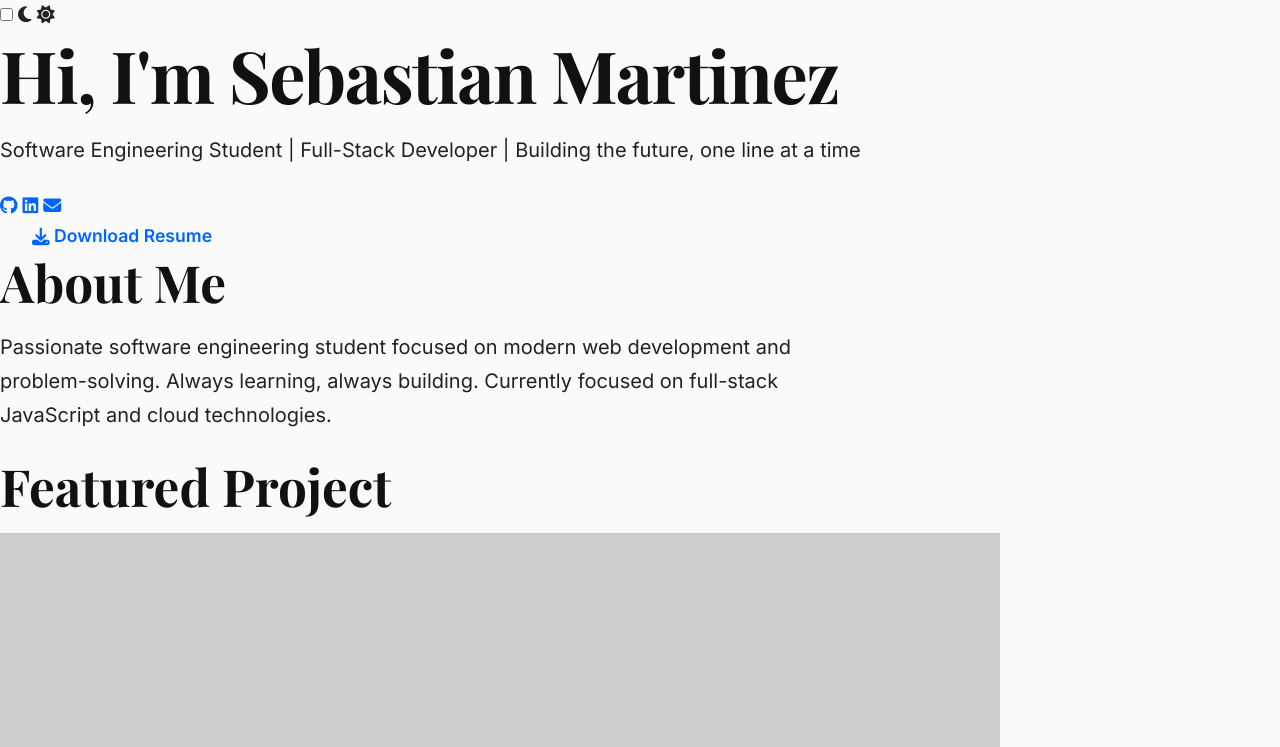
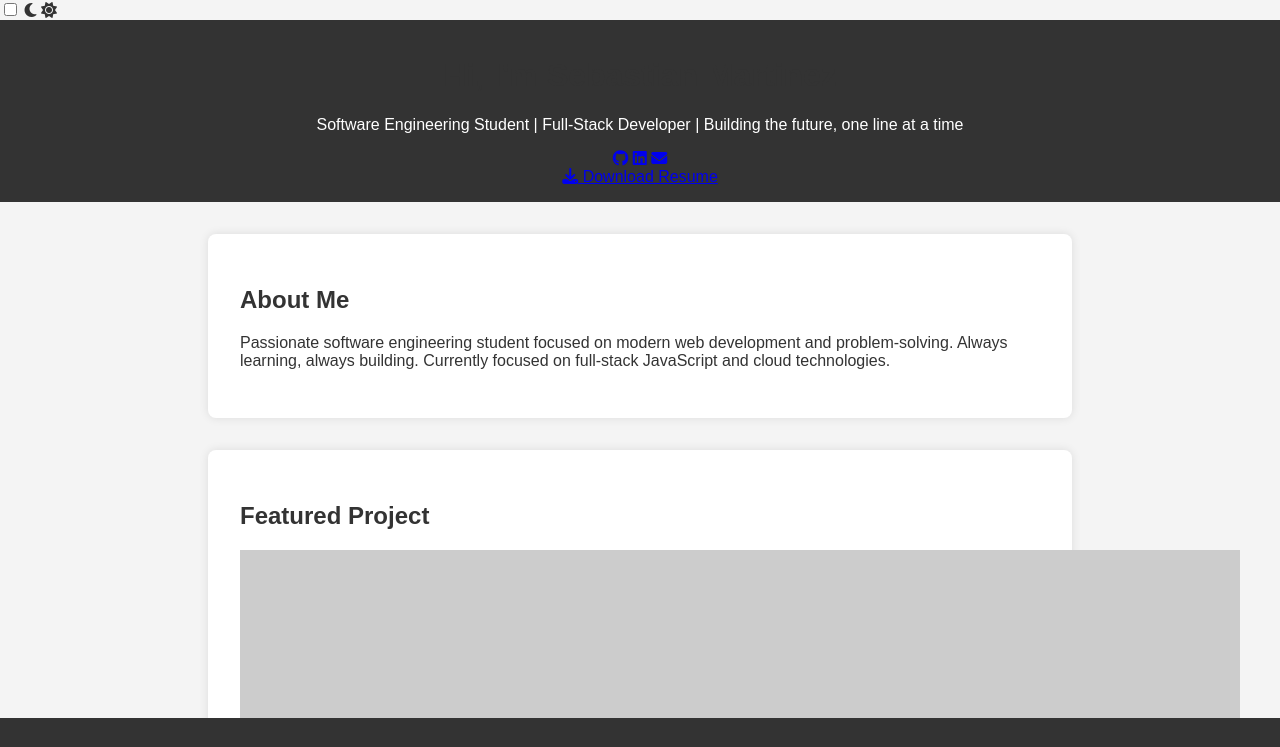
Before and after one commit to bastiankiddo-oss/my_portfolio, a plain HTML site: page index.html in a window 1280 px wide. Shown: the top 747 px of the page. Drawn offline with nearby package versions, Linux system fonts and the light colour scheme; placeholder pictures from the web are drawn by us.

Commit message:
Update style.css

```diff
--- a/style.css
+++ b/style.css
@@ -1,59 +1,54 @@
-/* ==== Modern & Bigger Typography – Bigger, Cleaner Typography ==== */
-@import url('https://fonts.googleapis.com/css2?family=Inter:wght@300;400;500;600;700&family=Playfair+Display:wght@700&display=swap');
+/* Original style.css from https://bastiankiddo-oss.github.io/my_portfolio/ */
 
-:root {
-  --font-body: 'Inter', sans-serif;
-  --font-heading: 'Playfair Display', serif;
-  --text-color: #222;
-  --heading-color: #111;
+body {
+  font-family: Arial, sans-serif;
+  margin: 0;
+  padding: 0;
+  background-color: #f4f4f4;
+  color: #333;
 }
 
-* {
-  margin: 0;
-  padding: 0;
-  box-sizing: border-box;
+header {
+  background-color: #333;
+  color: white;
+  padding: 1rem;
+  text-align: center;
 }
 
-body {
-  font-family: var(--font-body);
-  font-weight: 400;
-  line-height: 1.7;
-  color: var(--text-color);
-  font-size: 18px;
-  background: #fafafa;
+nav ul {
+  list-style: none;
+  padding: 0;
 }
 
-h1, h2, h3, h4, h5, h6 {
-  font-family: var(--font-heading);
-  font-weight: 700;
-  color: var(--heading-color);
-  line-height: 1.2;
-  margin-bottom: 1rem;
+nav ul li {
+  display: inline;
+  margin: 0 15px;
 }
 
-h1 { font-size: 4.5rem; letter-spacing: -1.5px; }
-h2 { font-size: 3.2rem; }
-h3 { font-size: 2.4rem; }
-
-p {
-  font-size: 1.25rem;
-  margin-bottom: 1.5rem;
-  max-width: 70ch;
+nav ul li a {
+  color: white;
+  text-decoration: none;
 }
 
-a { color: #0066ff; text-decoration: none; font-weight: 500; }
-a:hover { text-decoration: underline; }
-
-button, .btn {
-  font-size: 1.1rem;
-  padding: 0.9rem 2rem;
+section {
+  padding: 2rem;
+  margin: 2rem auto;
+  max-width: 800px;
+  background: white;
   border-radius: 8px;
-  font-weight: 600;
+  box-shadow: 0 0 10px rgba(0,0,0,0.1);
 }
 
-@media (max-width: 768px) {
-  h1 { font-size: 3.5rem; }
-  h2 { font-size: 2.6rem; }
-  body { font-size: 17px; }
-  p { font-size: 1.15rem; }
+h1, h2 {
+  color: #333;
 }
+
+footer {
+  text-align: center;
+  padding: 1rem;
+  background: #333;
+  color: white;
+  position: fixed;
+  width: 100%;
+  bottom: 0;
+}
```
